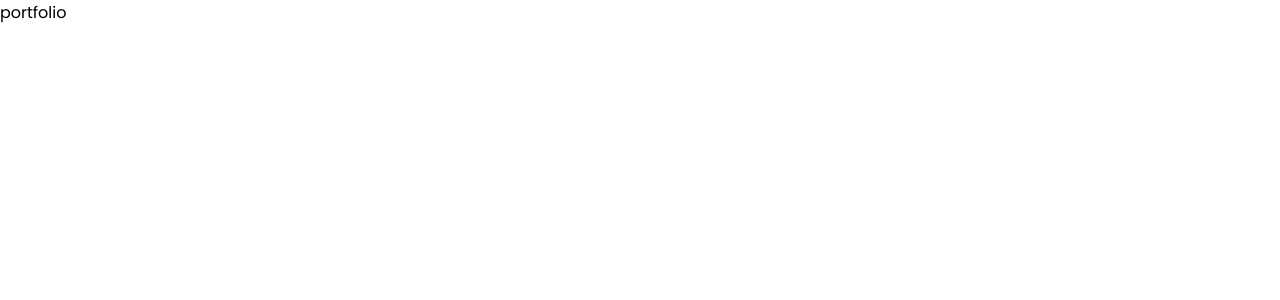
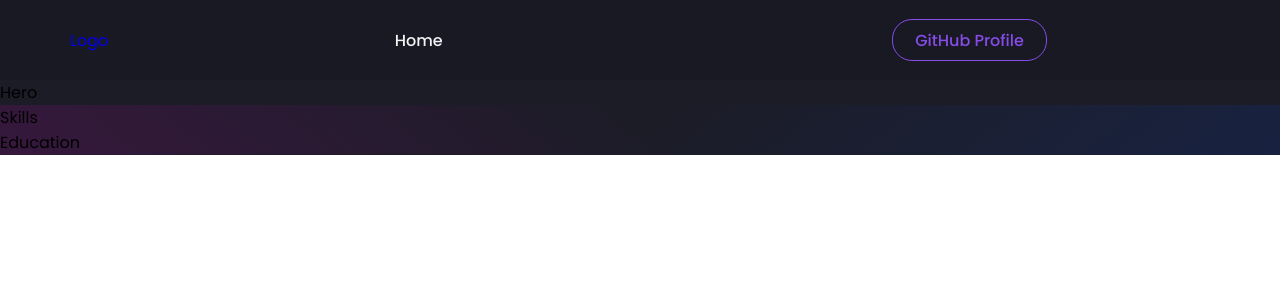
Before and after one commit to dammamonnankulama/portfolio-react, a React (Create React App) app: page / in a window 1280 px wide. Shown: the top 300 px of the page. Built offline with nearby package versions, Linux system fonts and the light colour scheme.

Commit message:
Add main layout components and implement the NavBar👀👀

```diff
--- a/src/App.js
+++ b/src/App.js
@@ -1,10 +1,52 @@
 import './App.css';
+import styled, { ThemeProvider } from 'styled-components';
+import { darkTheme } from './utilities/themes';
+import Navbar from './components/Navbar';
+import Hero from './components/HeroSection';
+import Skills from './components/Skills';
+import Education from './components/Education';
+import { BrowserRouter as Router } from 'react-router-dom';
+
+
+const Body = styled.div`
+  background-color: ${({ theme }) => theme.bg};
+  width: 100%;
+  height: 100%;
+  overflow-x: hidden;
+`;
+const Wrapper = styled.div`
+
+background: linear-gradient
+(
+  38.73deg,
+rgba(204, 0, 187, 0.15) 0%,
+rgba(201, 32, 184, 0) 50%
+),
+ linear-gradient(141.27deg,
+ rgba(0, 70, 209, 0) 50%,
+ rgba(0, 70, 209, 0.15) 100%
+ );
+  width: 100%;
+  clip-path: polygon(0 0, 100% 0, 100% 100%,30% 98%, 0 100%);
+`;
 
 function App() {
   return (
-    <div className="App">
-      portfolio
-    </div>
+    <ThemeProvider theme={darkTheme}>
+      <Router>
+        <Navbar />
+        <Body>
+          <Hero />
+          <Wrapper>
+            <Skills />
+            <Education />
+          </Wrapper>
+
+        </Body>
+
+      </Router>
+
+    </ThemeProvider>
   );
 }
 
--- /dev/null
+++ b/src/components/Education/index.js
@@ -0,0 +1,11 @@
+import React from "react";
+
+const Education = () => {
+    return (
+        <div>
+        Education
+        </div>
+    );
+}
+
+export default Education;
--- /dev/null
+++ b/src/components/HeroSection/index.js
@@ -0,0 +1,10 @@
+import React from "react";
+
+const Hero = () => {
+    return (
+        <div>
+            Hero
+        </div>
+    );
+}
+export default Hero;
--- /dev/null
+++ b/src/components/Navbar/index.js
@@ -0,0 +1,135 @@
+import React from "react";
+import styled from "styled-components";
+import { Link as LinkR } from "react-router-dom";
+
+const Nav = styled.div`
+    background-color: ${({ theme }) => theme.card_light};
+    height: 80px;
+    display: flex;
+    justify-content: center;
+    align-items: center;
+    font-size: 1rem;
+    position: sticky;
+    top: 0;
+    z-index: 10;
+    @media screen and (max-width: 960px) {
+        transition: 0.8s all ease;
+    }
+`;
+const NavContainer = styled.div`
+    display: flex;
+    justify-content: space-between;
+    height: 60px;
+    z-index: 1;
+    width: 100%;
+    padding: 0 24px;
+    max-width: 1200px;
+`;
+const NavLogo = styled(LinkR)`
+
+    width: 80px;
+    padding: 0 6px;
+    text-decoration: none;
+    justify-self: flex-start;
+    cursor: pointer;
+    display: flex;
+    align-items: center;
+    @media screen and (max-width: 640px) {
+    padding: 0 0px;}
+
+`;
+const MobileIcons = styled.div`
+    display: none;
+    @media screen and (max-width: 768px) {
+        display: block;
+        position: absolute;
+        top: 0;
+        right: 0;
+        transform: translate(-100%, 60%);
+        font-size: 1.5rem;
+        cursor: pointer;
+        color: ${({ theme }) => theme.text_primary};
+    }
+`;
+const NavItems = styled.ul`
+   width: 100%;
+   display: flex;
+   justify-content: center;
+   align-items: center;
+   gap: 30px;
+   list-style: none;
+   @media screen and (max-width: 768px) {
+   display: none;
+   }
+
+`;
+const NavLink = styled.a`
+    color: ${({ theme }) => theme.text_primary};
+    font-weight: 500;
+    cursor: pointer;
+    text-decoration: none;
+    transition: all 0.3s ease-in-out;
+    &:hover {
+        color: ${({ theme }) => theme.primary};
+    }
+
+
+`;
+const ButtonContainer = styled.div`
+    display: flex;
+    justify-content: center;
+    align-items: center;
+    width: 80%;
+    height: 100%;
+    padding: 0 6px;
+    @media screen and (max-width: 640px) {
+        display: none;
+    }
+`;
+const GithubButton = styled.button`
+    background-color: transparent;
+    color: ${({ theme }) => theme.primary};
+    border:1.6px solid ${({ theme }) => theme.primary};
+    border-radius: 20px;
+    display: flex;
+    justify-content: center;
+    align-items: center;
+    padding: 10px 22px;
+    font-size: 1rem;
+    font-weight: 500;
+    cursor: pointer;
+    height: 70%;
+    :hover {
+        background-color: ${({ theme }) => theme.primary};
+        color: ${({ theme }) => theme.white};
+    }
+     @media screen and (max-width: 640px) {
+     font-size: 0.8rem;
+    }
+
+
+`;
+
+
+
+
+const Navbar = () => {
+    return (
+        <Nav>
+            <NavContainer>
+                <NavLogo>Logo</NavLogo>
+                <MobileIcons></MobileIcons>
+                <NavItems>
+                    <NavLink>Home</NavLink>
+                </NavItems>
+                <ButtonContainer>
+                    <GithubButton>GitHub Profile</GithubButton>
+                </ButtonContainer>
+
+            </NavContainer>
+
+        </Nav>
+    );
+}
+
+export default Navbar;
--- /dev/null
+++ b/src/components/Skills/index.js
@@ -0,0 +1,9 @@
+import React from "react";
+
+const Skills = () => {
+    return (
+        <div>Skills</div>
+    );
+}
+
+export default Skills;
```
